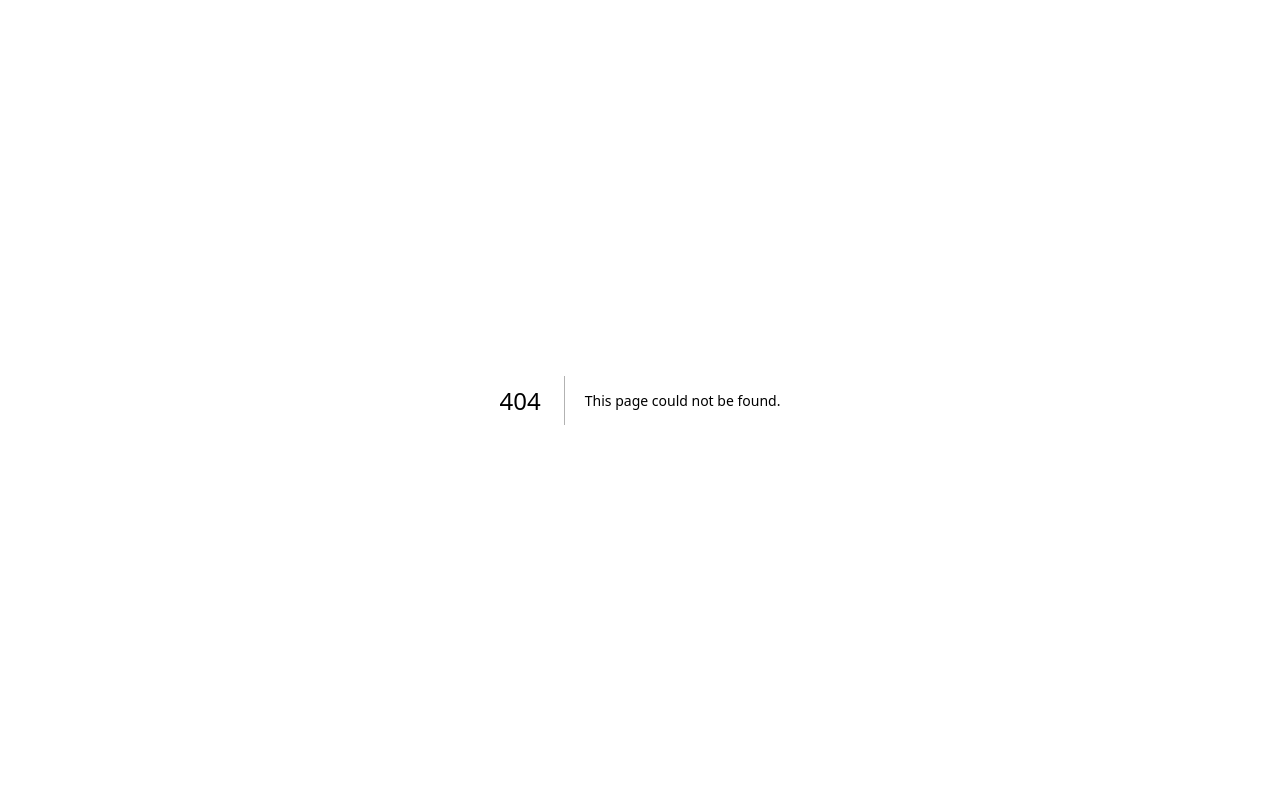
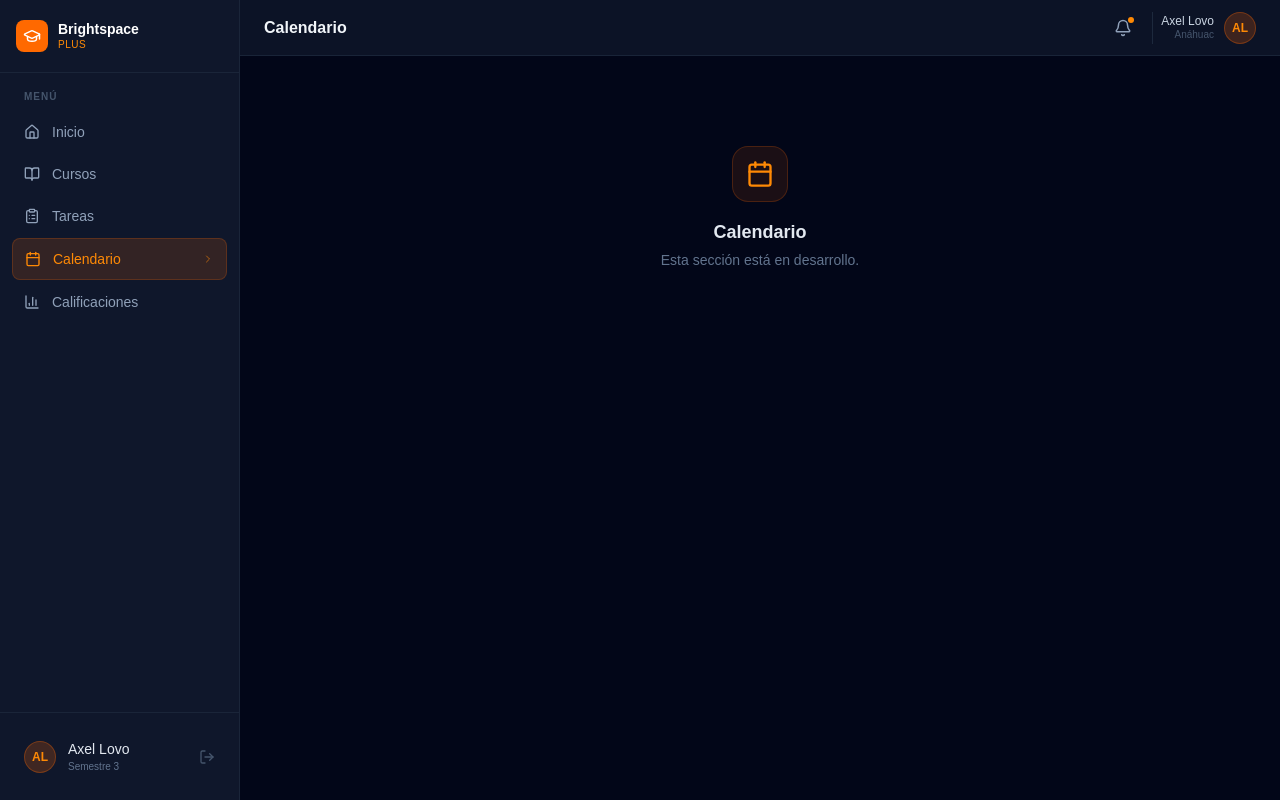
Before and after one commit to lovoaxel/arca-lms, a Next.js app: page /calendario in a window 1280 px wide. Before the commit this address had no page. Built offline with nearby package versions, Linux system fonts and the light colour scheme.

Commit message:
feat(dashboard): add placeholder pages for tareas, calendario, calificaciones; build passes clean

```diff
--- /dev/null
+++ b/src/app/(dashboard)/calendario/page.tsx
@@ -0,0 +1,15 @@
+import { Calendar } from "lucide-react";
+
+export default function CalendarioPage() {
+  return (
+    <div className="flex flex-col items-center justify-center h-64 text-center gap-4">
+      <div className="w-14 h-14 rounded-2xl bg-orange-500/10 border border-orange-500/20 flex items-center justify-center">
+        <Calendar className="w-7 h-7 text-orange-400" />
+      </div>
+      <div>
+        <h2 className="text-lg font-semibold text-slate-200">Calendario</h2>
+        <p className="text-sm text-slate-500 mt-1">Esta sección está en desarrollo.</p>
+      </div>
+    </div>
+  );
+}
--- /dev/null
+++ b/src/app/(dashboard)/calificaciones/page.tsx
@@ -0,0 +1,15 @@
+import { BarChart3 } from "lucide-react";
+
+export default function CalificacionesPage() {
+  return (
+    <div className="flex flex-col items-center justify-center h-64 text-center gap-4">
+      <div className="w-14 h-14 rounded-2xl bg-orange-500/10 border border-orange-500/20 flex items-center justify-center">
+        <BarChart3 className="w-7 h-7 text-orange-400" />
+      </div>
+      <div>
+        <h2 className="text-lg font-semibold text-slate-200">Calificaciones</h2>
+        <p className="text-sm text-slate-500 mt-1">Esta sección está en desarrollo.</p>
+      </div>
+    </div>
+  );
+}
--- /dev/null
+++ b/src/app/(dashboard)/tareas/page.tsx
@@ -0,0 +1,15 @@
+import { ClipboardList } from "lucide-react";
+
+export default function TareasPage() {
+  return (
+    <div className="flex flex-col items-center justify-center h-64 text-center gap-4">
+      <div className="w-14 h-14 rounded-2xl bg-orange-500/10 border border-orange-500/20 flex items-center justify-center">
+        <ClipboardList className="w-7 h-7 text-orange-400" />
+      </div>
+      <div>
+        <h2 className="text-lg font-semibold text-slate-200">Tareas</h2>
+        <p className="text-sm text-slate-500 mt-1">Esta sección está en desarrollo.</p>
+      </div>
+    </div>
+  );
+}
```
